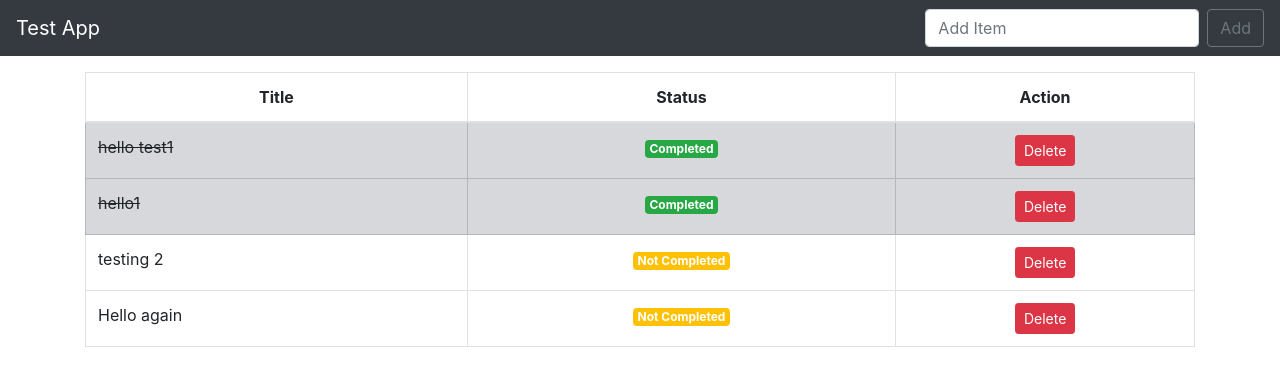
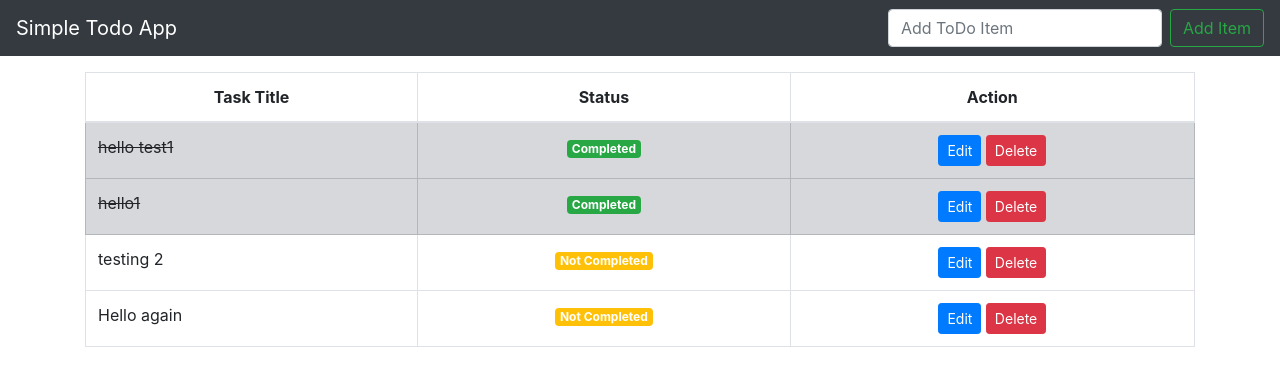
Before and after one commit to jniyaz/Todo-App-Django, a Django app: page / in a window 1280 px wide. Shown: the top 386 px of the page. Run offline with Django 3.2, Linux system fonts and the light colour scheme; data comes from the database, SQL or seed files in the repository; both versions use the stored data as it was after the commit; some libraries are stand-ins or nearby versions.

Commit message:
edit implementation completed

```diff
--- a/todo_list/templates/base.html
+++ b/todo_list/templates/base.html
@@ -14,7 +14,7 @@
   <body>
 
     <nav class="navbar navbar-expand-lg navbar-dark bg-dark">
-      <a class="navbar-brand" href="{% url 'home' %}">Test App</a>
+      <a class="navbar-brand" href="{% url 'home' %}">Simple Todo App</a>
       <button class="navbar-toggler" type="button" data-toggle="collapse" data-target="#navbarSupportedContent" aria-controls="navbarSupportedContent" aria-expanded="false" aria-label="Toggle navigation">
         <span class="navbar-toggler-icon"></span>
       </button>
@@ -27,8 +27,8 @@
         </ul>
         <form class="form-inline my-2 my-lg-0" method="POST">
           {% csrf_token %}
-          <input class="form-control mr-sm-2" type="search" name="item" placeholder="Add Item" aria-label="Add Item">
-          <button class="btn btn-outline-secondary my-2 my-sm-0" type="submit">Add</button>
+          <input class="form-control mr-sm-2" type="text" name="item" placeholder="Add ToDo Item" aria-label="Add ToDo Item">
+          <button class="btn btn-outline-success my-2 my-sm-0" type="submit">Add Item</button>
         </form>
       </div>
     </nav>
--- a/todo_list/templates/home.html
+++ b/todo_list/templates/home.html
@@ -16,7 +16,7 @@
     {% if all_items %}
         <table class="table table-bordered table-hover">
             <thead class="text-center">
-                <th>Title</th>
+                <th>Task Title</th>
                 <th>Status</th>
                 <th>Action</th>
             </thead>
@@ -29,6 +29,7 @@
                             <span class="badge badge-success"><a href="{% url 'status_not_completed' item.id %}">Completed</a></span>
                         </td>
                         <td class="text-center">
+                            <a href="{% url 'edit' item.id %}" class="btn btn-sm btn-primary">Edit</a>
                             <a href="{% url 'delete' item.id %}" onclick="return confirm('Are you sure?')" class="btn btn-sm btn-danger">Delete</a>
                         </td>
                     </tr>
@@ -39,6 +40,7 @@
                             <span class="badge badge-warning"><a href="{% url 'status_completed' item.id %}">Not Completed</a></span>
                         </td>
                         <td class="text-center">
+                            <a href="{% url 'edit' item.id %}" class="btn btn-sm btn-primary">Edit</a>
                             <a href="{% url 'delete' item.id %}" onclick="return confirm('Are you sure?')" class="btn btn-sm btn-danger">Delete</a>
                         </td>
                     </tr>
--- a/todo_list/urls.py
+++ b/todo_list/urls.py
@@ -6,4 +6,5 @@ urlpatterns = [
     path('delete/<list_id>', views.delete, name="delete"),
     path('status_completed/<list_id>', views.status_completed, name="status_completed"),
     path('status_not_completed/<list_id>', views.status_not_completed, name="status_not_completed"),
+    path('edit/<list_id>', views.edit, name="edit")
 ]
--- a/todo_list/views.py
+++ b/todo_list/views.py
@@ -2,6 +2,7 @@ from django.shortcuts import render, redirect
 from .models import List
 from .forms import ListForm
 from django.contrib import messages
+from pprint import pprint
 
 def home(request):
     if request.method == 'POST':
@@ -34,3 +35,18 @@ def status_not_completed(request, list_id):
     item.save()
     messages.success(request, ('Task has been marked as not completed'))
     return redirect('home')
+
+def edit(request, list_id):
+    if request.method == 'POST':
+        item = List.objects.get(pk=list_id)
+
+        form = ListForm(request.POST or None, instance=item)
+
+        if form.is_valid():
+            form.save()
+            messages.success(request, ('Task Item has been updated'))
+            return redirect('home')
+
+    else:
+        item = List.objects.get(pk=list_id)
+        return render(request, 'edit.html', {'item':item})
```
Also changed, not shown: todo_list/templates/edit.html (added, +26 -0 lines), db.sqlite3.
